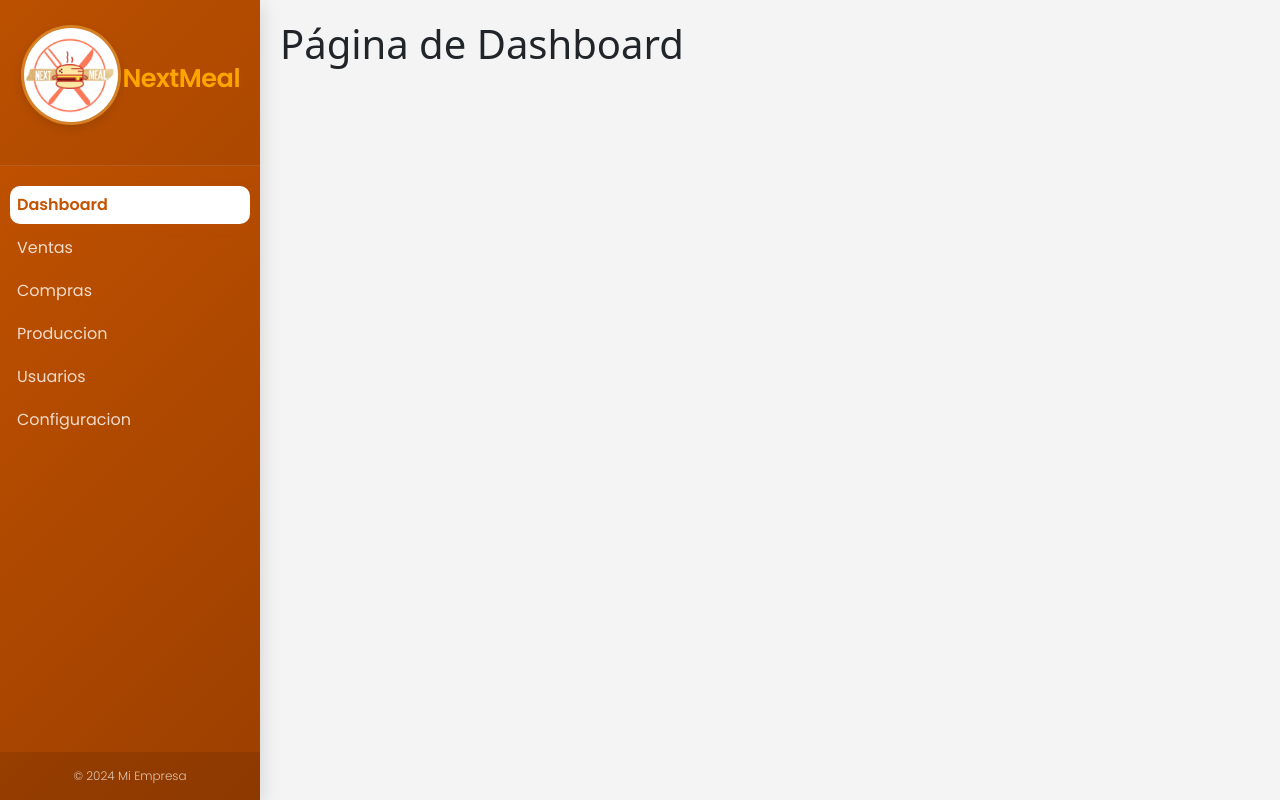
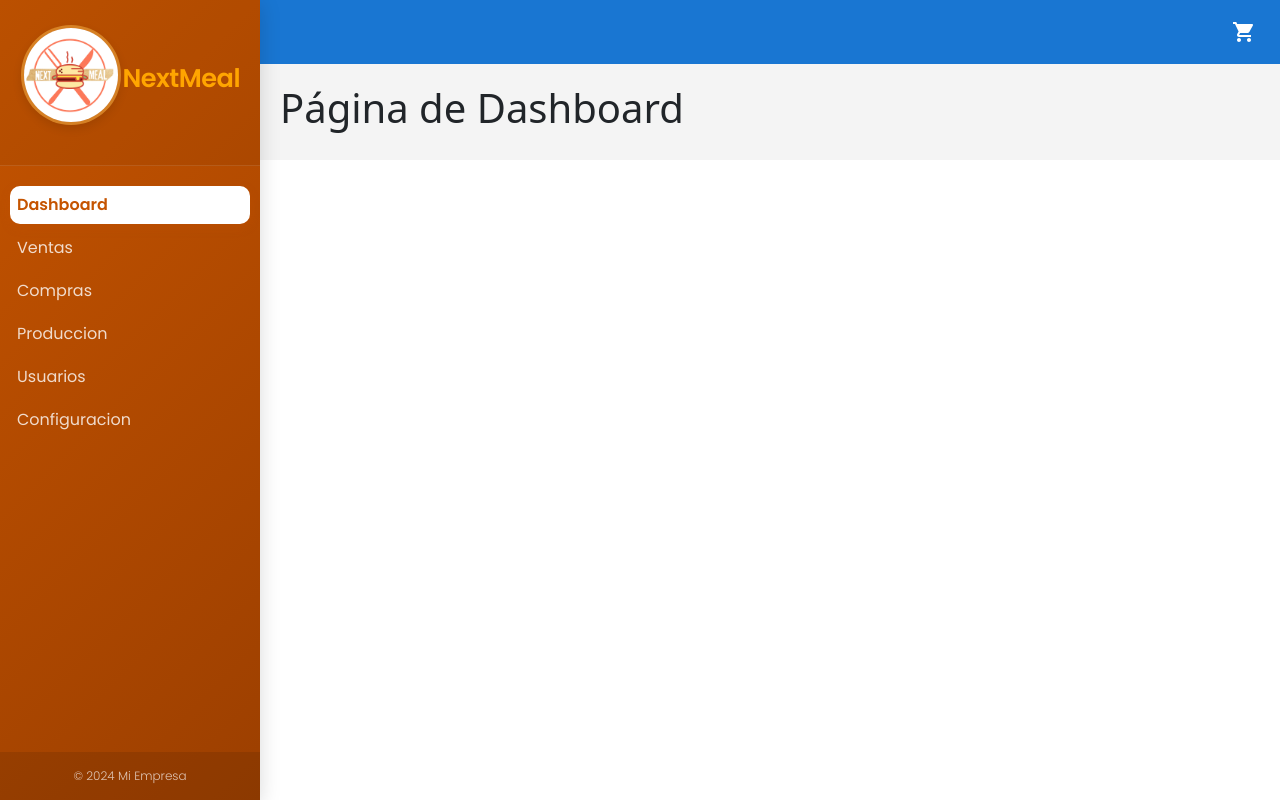
Before and after one commit to DanielRealpe/NextMeal, a React (Vite) app: page / in a window 1280 px wide. Built offline with nearby package versions, Linux system fonts and the light colour scheme.

Commit message:
nav bar with cartIcon

```diff
--- a/src/components/Layout.jsx
+++ b/src/components/Layout.jsx
@@ -1,5 +1,6 @@
 import { Outlet } from 'react-router-dom';
 import { Sidebar } from './Sidebar';
+import PrimarySearchAppBar from './Navegation';
 import '../styles/Sidebar.css';
 import '../styles/Layout.css';
 
@@ -7,9 +8,12 @@ export function Layout() {
     return (
         <div className="layout-container">
             <Sidebar />
-            <main className="main-content">
-                <Outlet />
-            </main>
+            <div className="content-container">
+                <PrimarySearchAppBar />
+                <main className="main-content">
+                    <Outlet />
+                </main>
+            </div>
         </div>
     );
 }
--- /dev/null
+++ b/src/components/Navegation.jsx
@@ -0,0 +1,126 @@
+import * as React from 'react';
+import AppBar from '@mui/material/AppBar';
+import Box from '@mui/material/Box';
+import Toolbar from '@mui/material/Toolbar';
+import IconButton from '@mui/material/IconButton';
+import ShoppingCartIcon from '@mui/icons-material/ShoppingCart';
+import MenuItem from '@mui/material/MenuItem';
+import Menu from '@mui/material/Menu';
+import AccountCircle from '@mui/icons-material/AccountCircle';
+import MoreIcon from '@mui/icons-material/MoreVert';
+
+
+export default function PrimarySearchAppBar() {
+    const [anchorEl, setAnchorEl] = React.useState(null);
+    const [mobileMoreAnchorEl, setMobileMoreAnchorEl] = React.useState(null);
+
+    const isMenuOpen = Boolean(anchorEl);
+    const isMobileMenuOpen = Boolean(mobileMoreAnchorEl);
+
+    const handleProfileMenuOpen = (event) => {
+        setAnchorEl(event.currentTarget);
+    };
+
+    const handleMobileMenuClose = () => {
+        setMobileMoreAnchorEl(null);
+    };
+
+    const handleMenuClose = () => {
+        setAnchorEl(null);
+        handleMobileMenuClose();
+    };
+
+    const handleMobileMenuOpen = (event) => {
+        setMobileMoreAnchorEl(event.currentTarget);
+    };
+
+    const menuId = 'primary-search-account-menu';
+    const renderMenu = (
+        <Menu
+            anchorEl={anchorEl}
+            anchorOrigin={{
+                vertical: 'top',
+                horizontal: 'right',
+            }}
+            id={menuId}
+            keepMounted
+            transformOrigin={{
+                vertical: 'top',
+                horizontal: 'right',
+            }}
+            open={isMenuOpen}
+            onClose={handleMenuClose}
+        >
+
+        </Menu>
+    );
+
+    const mobileMenuId = 'primary-search-account-menu-mobile';
+    const renderMobileMenu = (
+        <Menu
+            anchorEl={mobileMoreAnchorEl}
+            anchorOrigin={{
+                vertical: 'top',
+                horizontal: 'right',
+            }}
+            id={mobileMenuId}
+            keepMounted
+            transformOrigin={{
+                vertical: 'top',
+                horizontal: 'right',
+            }}
+            open={isMobileMenuOpen}
+            onClose={handleMobileMenuClose}
+        >
+            <MenuItem onClick={handleProfileMenuOpen}>
+                <IconButton
+                    size="large"
+                    aria-label="account of current user"
+                    aria-controls="primary-search-account-menu"
+                    aria-haspopup="true"
+                    color="inherit"
+                >
+                    <AccountCircle />
+                </IconButton>
+                <p>Profile</p>
+            </MenuItem>
+        </Menu>
+    );
+
+    return (
+        <Box sx={{ flexGrow: 1 }}>
+            <AppBar position="static">
+                <Toolbar>
+                    <Box sx={{ flexGrow: 1 }} />
+                    <Box sx={{ display: { xs: 'none', md: 'flex' } }}>
+                        <IconButton
+                            size="large"
+                            edge="end"
+                            aria-label="account of current user"
+                            aria-controls={menuId}
+                            aria-haspopup="true"
+                            onClick={handleProfileMenuOpen}
+                            color="inherit"
+                        >
+                            <ShoppingCartIcon />
+                        </IconButton>
+                    </Box>
+                    <Box sx={{ display: { xs: 'flex', md: 'none' } }}>
+                        <IconButton
+                            size="large"
+                            aria-label="show more"
+                            aria-controls={mobileMenuId}
+                            aria-haspopup="true"
+                            onClick={handleMobileMenuOpen}
+                            color="inherit"
+                        >
+                            <MoreIcon />
+                        </IconButton>
+                    </Box>
+                </Toolbar>
+            </AppBar>
+            {renderMobileMenu}
+            {renderMenu}
+        </Box>
+    );
+}
--- a/src/styles/Layout.css
+++ b/src/styles/Layout.css
@@ -1,7 +1,8 @@
 .layout-container {
     display: flex;
-    height: 100vh;
     width: 100%;
+
+
 }
 
 .main-content {
@@ -11,3 +12,10 @@
     background-color: #f4f4f4;
     /* margin-left: 260px; Coincide con el ancho del sidebar */
 }
+
+.content-container {
+    flex: 1;
+    display: flex;
+    flex-direction: column;
+    overflow-x: hidden;
+}
```
